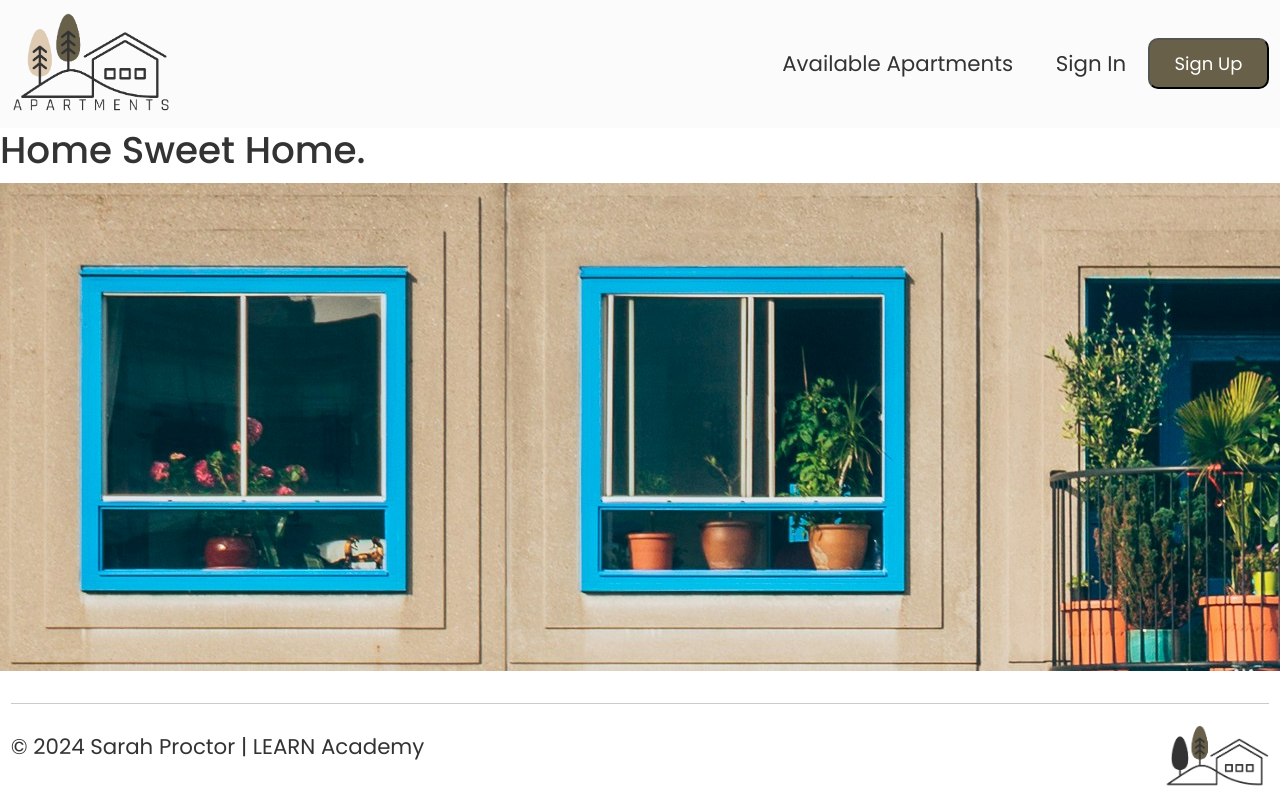
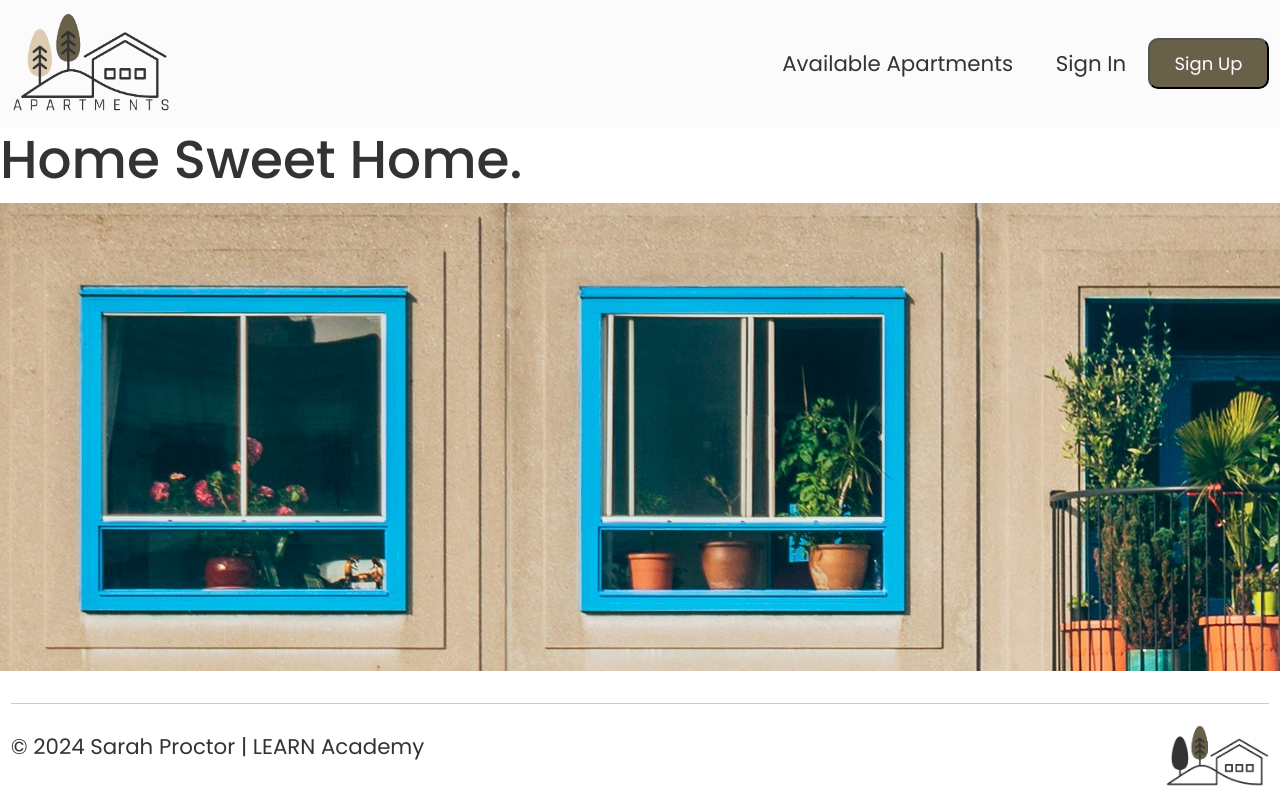
Before and after one commit to sjproctor/learn-apartment-app-react, a React (Create React App) app: page / in a window 1280 px wide. Shown: the top 798 px of the page. Built offline with nearby package versions, Linux system fonts and the light colour scheme.

Commit message:
:art: changes classname to allow for global styles

```diff
--- a/src/pages/Home.js
+++ b/src/pages/Home.js
@@ -4,7 +4,7 @@ import apartments from "../assets/jan-jakub-nanista-unsplash.jpg"
 const Home = () => {
   return (
     <div className="page-body center-content">
-      <h3 className="home-header">Home Sweet Home.</h3>
+      <h1 className="title-header">Home Sweet Home.</h1>
       <img
         src={apartments}
         alt="tiled pattern of blue windows on a tan building"
```
